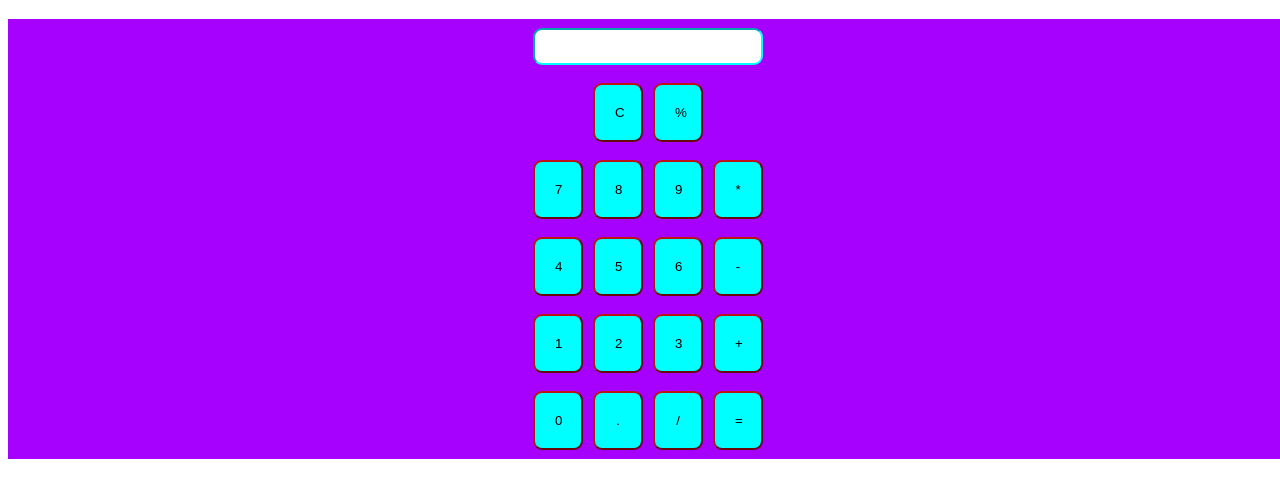
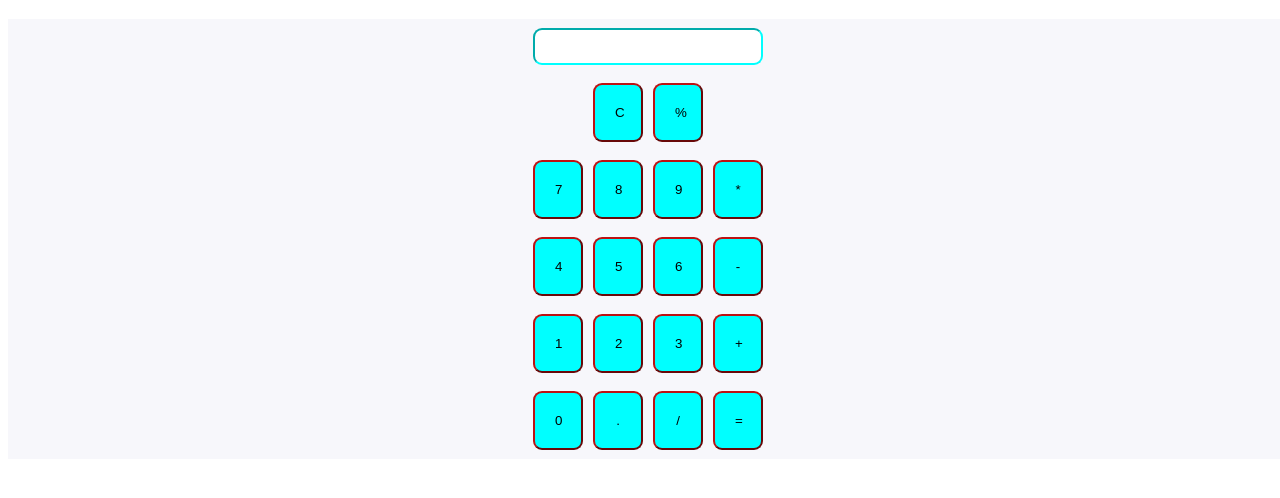
Before and after one commit to adarshsahu27/LGMVIP-Web, a plain HTML site: page TASK-4/clc.html in a window 1280 px wide. Shown: the part 62-560 px from the top of the page. Drawn offline with Linux system fonts and the light colour scheme.

Commit message:
Update utils.css

```diff
--- a/TASK-4/utils.css
+++ b/TASK-4/utils.css
@@ -8,7 +8,7 @@
     background: rgb(247, 247, 251);
 }
 .container{
-    background-color: rgb(166, 0, 255);
+/*     background-color: rgb(166, 0, 255); */
     padding: 0;
 }
 .mx-auto{
```
